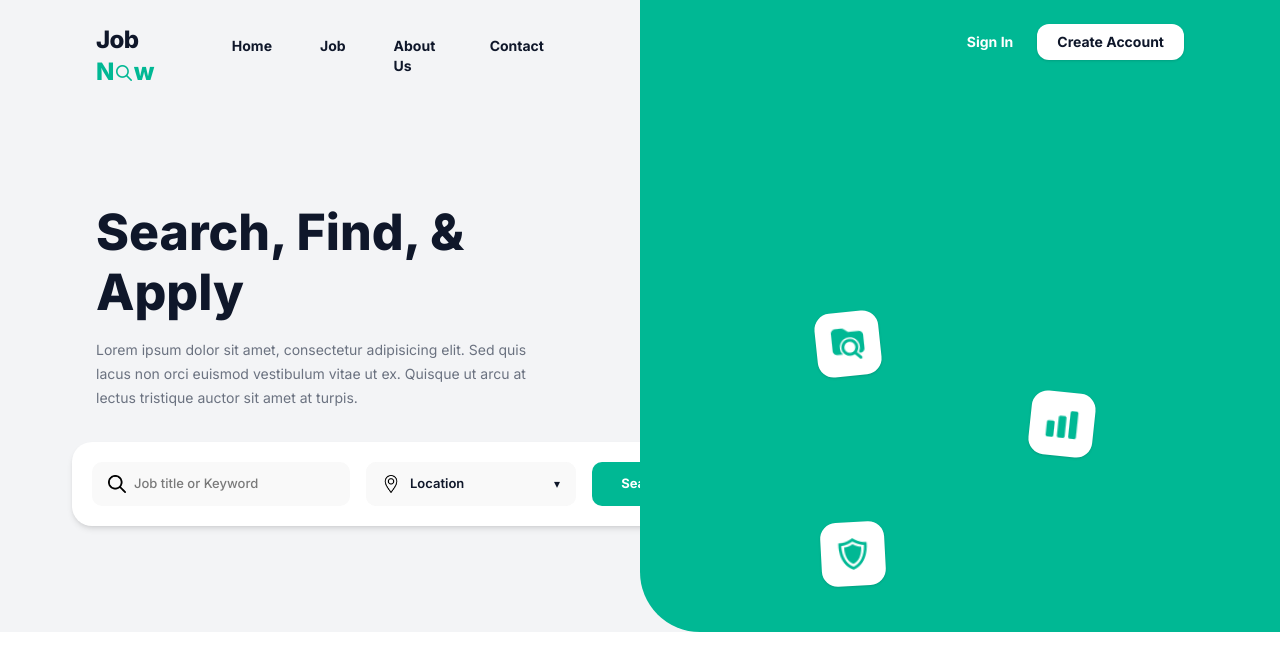
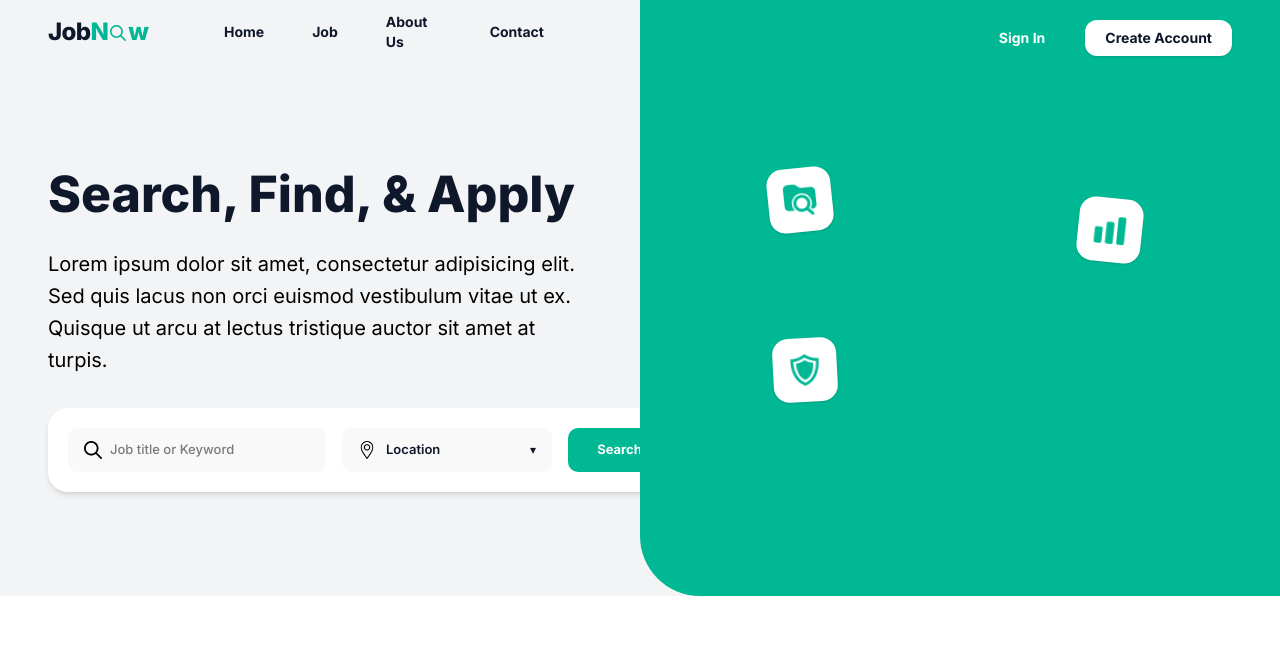
Before and after one commit to joseficani/jobnow, a Next.js app: page / in a window 1280 px wide. Shown: the top 670 px of the page. Built offline with nearby package versions, Linux system fonts and the light colour scheme.

Commit message:
latest version

```diff
--- a/app/page.tsx
+++ b/app/page.tsx
@@ -3,14 +3,14 @@ import Hero from "@/components/Hero";
 
 export default function Home() {
   return (
-    <main className="w-full">
-      <section className="w-full">
+    <main>
+      <section>
         <Navbar />
         <Hero />
       </section>
 
-      <section className="w-full bg-white">
-        <div className="mx-auto max-w-[1180px] px-6 py-16">
+      <section className="bg-white">
+        <div className="container px-6 md:px-12 py-16">
         </div>
       </section>
     </main>
--- a/components/Hero.tsx
+++ b/components/Hero.tsx
@@ -2,22 +2,22 @@ import Image from "next/image";
 
 export default function Hero() {
   return (
-    <section className="w-full bg-[var(--left)]">
-      <div className="grid w-full md:grid-cols-2 min-h-[420px] md:min-h-[520px]">
+    <section className="bg-[var(--left)]">
+      <div className="grid md:grid-cols-2 min-h-[420px] md:min-h-[520px]">
         <div className="bg-[var(--left)]">
-          <div className="mx-auto w-full max-w-[1200px] px-6 md:px-24 h-full">
+          <div className="container px-6 md:px-12 h-full">
             <div className="pt-10 pb-10 md:pt-20 md:pb-24 flex flex-col justify-center h-full">
-              <div className="w-full max-w-[760px] mx-auto md:mx-0 text-center md:text-left">
+              <div className="w-full max-w-[760px] text-center md:text-left">
                 <h1 className="text-2xl sm:text-3xl md:text-[50px] font-extrabold text-[var(--text)]">
                   Search, Find, &amp; Apply
                 </h1>
-
-                <p className="mt-4 text-sm leading-6 text-[var(--muted)]">
+                <p className="mt-6 text-lg md:text-xl leading-8 text-black">
                   Lorem ipsum dolor sit amet, consectetur adipisicing elit. Sed
                   quis lacus non orci euismod vestibulum vitae ut ex. Quisque ut
                   arcu at lectus tristique auctor sit amet at turpis.
                 </p>
-                <div className="mt-8 md:-ml-6">
+
+                <div className="mt-8">
                   <div
                     className="
                       rounded-2xl bg-white shadow-md
@@ -28,17 +28,7 @@ export default function Hero() {
                     "
                   >
                     <div className="flex items-center justify-center md:justify-start gap-3 md:gap-4 flex-nowrap w-full">
-                      <div
-                        className="
-                          flex items-center gap-2
-                          h-[44px]
-                          rounded-[10px]
-                          bg-[#f9f9f9]
-                          px-4
-                          flex-1 min-w-0
-                          md:w-[258px] md:flex-none
-                        "
-                      >
+                      <div className="flex items-center gap-2 h-[44px] rounded-[10px] bg-[#f9f9f9] px-4 flex-1 min-w-0 md:w-[258px] md:flex-none">
                         <Image
                           src="/images/icon-search.png"
                           alt="Search"
@@ -51,16 +41,8 @@ export default function Hero() {
                           placeholder="Job title or Keyword"
                         />
                       </div>
-                      <div
-                        className="
-                          relative
-                          h-[44px]
-                          rounded-[10px]
-                          bg-[#f9f9f9]
-                          flex-1 min-w-[120px]
-                          md:w-[210px] md:flex-none
-                        "
-                      >
+
+                      <div className="relative h-[44px] rounded-[10px] bg-[#f9f9f9] flex-1 min-w-[120px] md:w-[210px] md:flex-none">
                         <Image
                           src="/images/icon-location.png"
                           alt="Location"
@@ -71,13 +53,9 @@ export default function Hero() {
 
                         <select
                           className="
-                            w-full h-full
-                            appearance-none
-                            rounded-[10px]
-                            bg-[#f9f9f9]
-                            pl-11 pr-10
-                            text-[13px] font-semibold
-                            outline-none cursor-pointer
+                            w-full h-full appearance-none rounded-[10px]
+                            bg-[#f9f9f9] pl-11 pr-10
+                            text-[13px] font-semibold outline-none cursor-pointer
                           "
                           defaultValue=""
                         >
@@ -94,14 +72,13 @@ export default function Hero() {
                           ▾
                         </span>
                       </div>
+
                       <button
                         className="
-                          h-[44px]
-                          rounded-[10px]
+                          h-[44px] rounded-[10px]
                           bg-[var(--brand)]
                           text-[13px] font-bold text-white
-                          px-6 shrink-0
-                          md:w-[103px] md:px-0
+                          px-6 shrink-0 md:w-[103px] md:px-0
                         "
                       >
                         Search
@@ -109,16 +86,19 @@ export default function Hero() {
                     </div>
                   </div>
                 </div>
+
                 <div className="h-8 md:hidden" />
               </div>
             </div>
           </div>
         </div>
+
         <div className="relative bg-[var(--brand)] md:rounded-bl-[60px]">
-          <div className="mx-auto w-full max-w-[1200px] px-6 md:px-24">
-            <div className="relative h-[420px] sm:h-[460px] md:h-full py-10 md:py-20">
+          <div className="container px-6 md:px-12 h-full">
+            <div className="relative h-[420px] sm:h-[460px] md:h-full pt-4 pb-10 md:pt-8 md:pb-20">
               <div className="relative h-full">
-                <div className="absolute left-[38px] top-[90px] md:left-[80px] md:top-[120px] grid h-16 w-16 -rotate-6 place-items-center rounded-2xl bg-white shadow-sm">
+
+                <div className="absolute left-[38px] top-[40px] md:left-[80px] md:top-[60px] grid h-16 w-16 -rotate-6 place-items-center rounded-2xl bg-white shadow-sm">
                     <Image
                         src="/images/tile-search.png"
                         alt="Tile Search"
@@ -126,8 +106,7 @@ export default function Hero() {
                         height={34}
                     />
                     </div>
-
-                <div className="absolute right-[38px] top-[140px] md:right-[90px] md:top-[200px] grid h-16 w-16 rotate-6 place-items-center rounded-2xl bg-white shadow-sm">
+                <div className="absolute right-[38px] top-[70px] md:right-[90px] md:top-[90px] grid h-16 w-16 rotate-6 place-items-center rounded-2xl bg-white shadow-sm">
                   <Image
                     src="/images/tile-chart.png"
                     alt="Tile Chart"
@@ -136,7 +115,8 @@ export default function Hero() {
                   />
                 </div>
 
-                <div className="absolute left-[38px] top-[250px] md:left-[85px] md:top-[330px] grid h-16 w-16 -rotate-3 place-items-center rounded-2xl bg-white shadow-sm">
+
+                <div className="absolute left-[38px] top-[220px] md:left-[85px] md:top-[230px] grid h-16 w-16 -rotate-3 place-items-center rounded-2xl bg-white shadow-sm">
                     <Image
                         src="/images/tile-shield.png"
                         alt="Tile Shield"
@@ -144,10 +124,12 @@ export default function Hero() {
                         height={34}
                     />
                     </div>
+
               </div>
             </div>
           </div>
         </div>
+
       </div>
     </section>
   );
--- a/components/Navbar.tsx
+++ b/components/Navbar.tsx
@@ -7,12 +7,12 @@ export default function Navbar() {
   const [open, setOpen] = useState(false);
 
   return (
-    <header className="bg-white">
+    <header className="w-full">
       <div className="grid w-full md:grid-cols-2">
         <div className="bg-[var(--left)]">
-          <div className="mx-auto w-full max-w-[1200px] px-6 py-6 md:px-24">
-            <div className="hidden md:flex items-center gap-10">
-              <div className="text-2xl font-extrabold tracking-tight">
+          <div className="container px-6 md:px-12 py-5 relative">
+            <div className="hidden md:flex items-center">
+              <div className="text-2xl font-extrabold tracking-tight leading-none">
                 Job
                 <span className="text-[var(--brand)] inline-flex items-baseline">
                   N
@@ -29,15 +29,17 @@ export default function Navbar() {
                   w
                 </span>
               </div>
-
-              <nav className="hidden md:flex gap-12 text-sm font-bold">
+              <nav className="absolute left-1/2 -translate-x-[30%] flex items-center gap-12 text-sm font-bold">
                 <a href="#">Home</a>
                 <a href="#">Job</a>
                 <a href="#">About Us</a>
                 <a href="#">Contact</a>
               </nav>
+
             </div>
-            <div className="relative md:hidden h-[74px]">
+
+            <div className="relative md:hidden h-[70px]">
+
               <div className="absolute left-1/2 top-1/2 -translate-x-1/2 -translate-y-1/2">
                 <div className="text-3xl font-extrabold tracking-tight">
                   Job
@@ -62,18 +64,19 @@ export default function Navbar() {
                 <button
                   onClick={() => setOpen((v) => !v)}
                   className="grid h-12 w-12 place-items-center rounded-xl bg-[var(--brand)] text-white shadow-md"
-                  aria-label="Open menu"
                 >
                   ☰
                 </button>
               </div>
+
             </div>
+
           </div>
         </div>
 
         <div className="bg-[var(--brand)] hidden md:block">
-          <div className="mx-auto w-full max-w-[1200px] px-6 py-6 md:px-24">
-            <div className="hidden md:flex items-center justify-end gap-6">
+          <div className="container px-6 md:px-12 py-5">
+            <div className="flex items-center justify-end gap-10">
               <a href="#" className="text-sm font-bold text-white">
                 Sign In
               </a>
@@ -87,6 +90,7 @@ export default function Navbar() {
             </div>
           </div>
         </div>
+
       </div>
 
       {open && (
@@ -97,9 +101,7 @@ export default function Navbar() {
             <a href="#">About Us</a>
             <a href="#">Contact</a>
             <hr className="my-2 opacity-20" />
-            <a href="#" className="font-bold">
-              Sign In
-            </a>
+            <a href="#">Sign In</a>
             <a
               href="#"
               className="w-fit rounded-xl bg-white px-4 py-2 text-sm font-bold text-[var(--text)] shadow"
--- a/tailwind.config.ts
+++ b/tailwind.config.ts
@@ -1,4 +1,3 @@
-
 import type { Config } from "tailwindcss";
 
 const config: Config = {
@@ -7,6 +6,13 @@ const config: Config = {
     "./components/**/*.{js,ts,jsx,tsx}",
   ],
   theme: {
+    container: {
+      center: true,
+      padding: {
+        DEFAULT: "1.5rem",
+        md: "6rem",
+      },
+    },
     extend: {
       colors: {
         bg: "var(--bg)",
```
Lines whose indentation alone changed are shown as unchanged.
